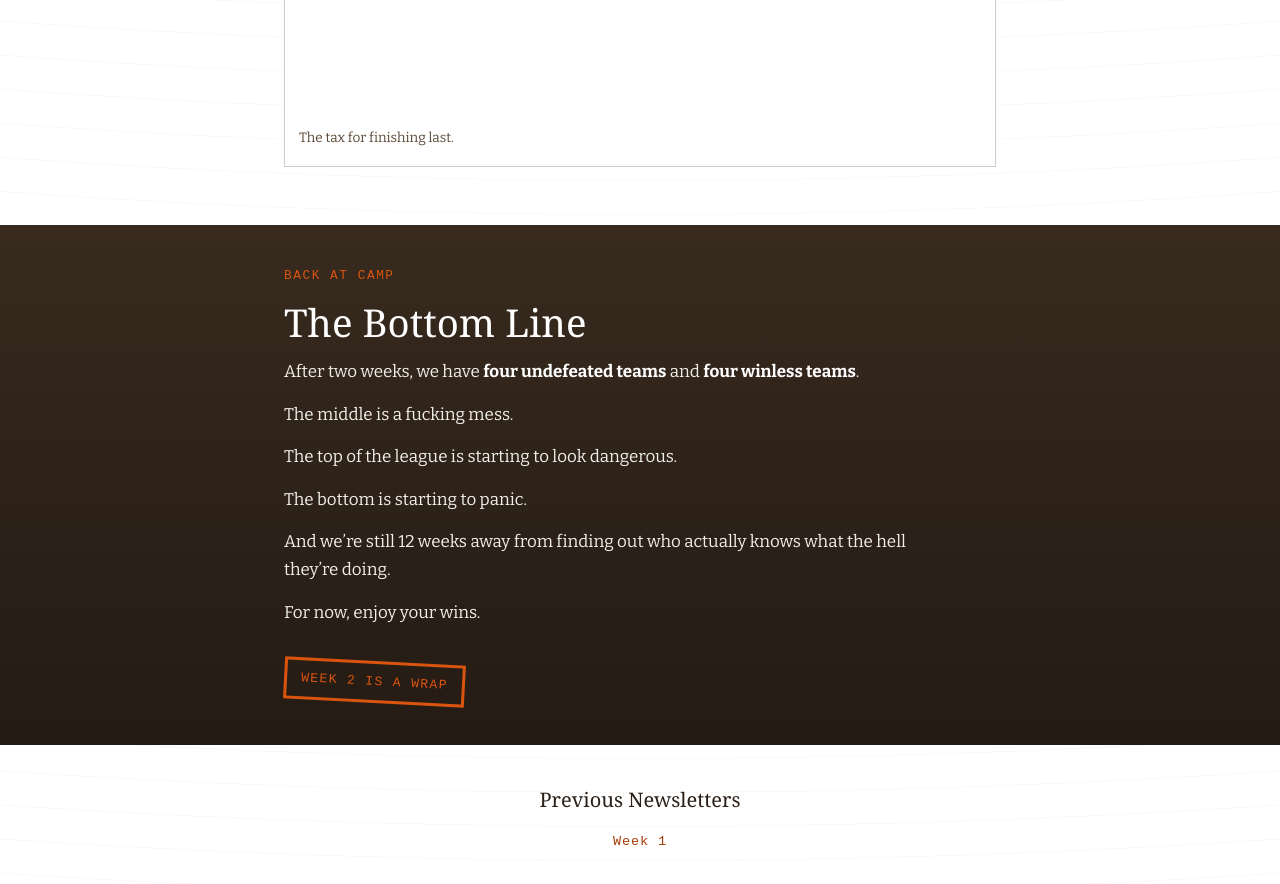
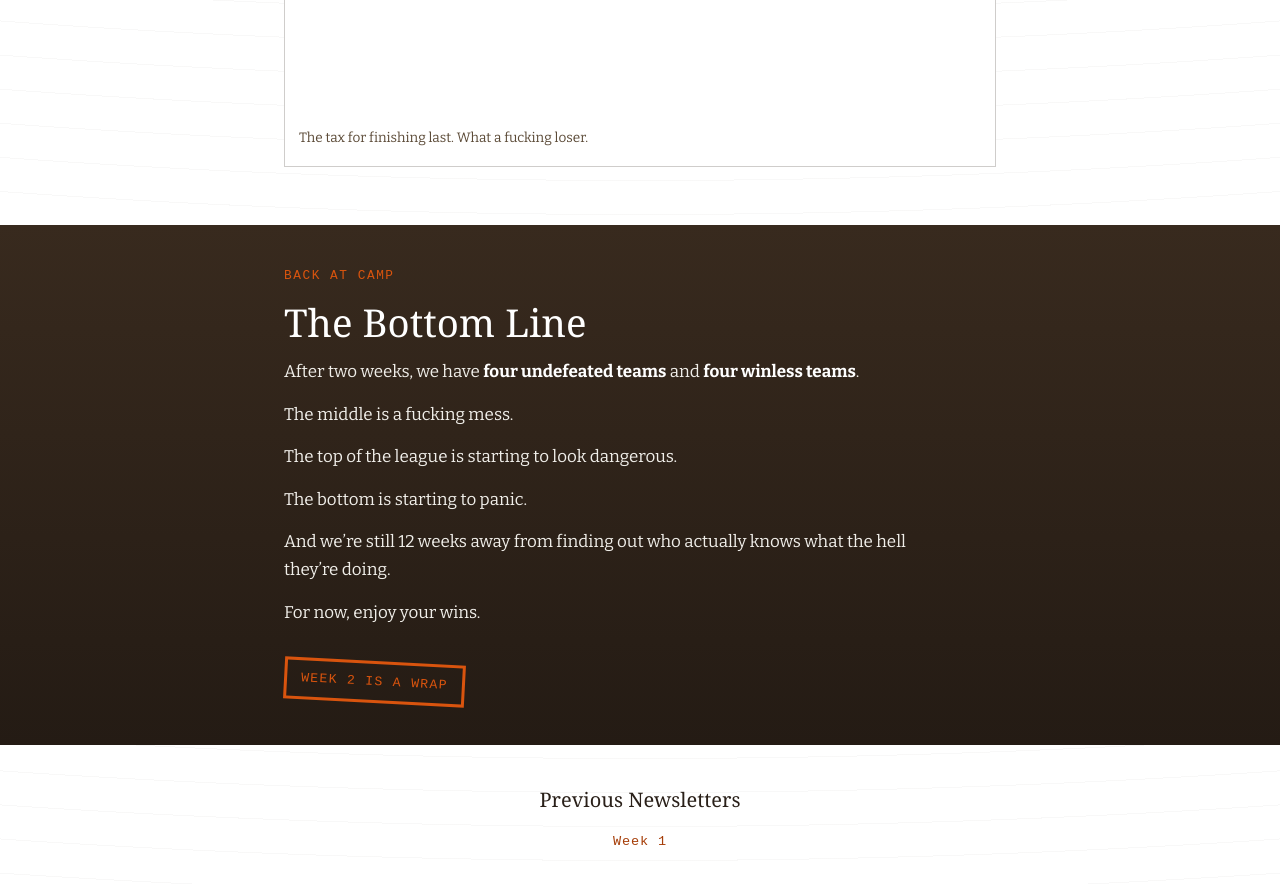
Before and after one commit to charlesnicholswi-cloud/cast-blast, a plain HTML site: page week2.html in a window 1280 px wide. Shown: the part 8660-9544 px from the top of the page. Drawn offline with nearby package versions, Linux system fonts and the light colour scheme; grey boxes are pictures that could not be loaded; a web font is replaced by a local one.

Commit message:
Update week2.html

```diff
--- a/week2.html
+++ b/week2.html
@@ -865,7 +865,7 @@
           <div class="video-embed">
             <iframe src="https://player.vimeo.com/video/1229093544?badge=0&amp;autopause=0&amp;player_id=0&amp;app_id=58479&amp;loop=1" width="340" height="604" frameborder="0" allow="autoplay; fullscreen; picture-in-picture; clipboard-write; encrypted-media; web-share" referrerpolicy="strict-origin-when-cross-origin" title="Week 1 Loser"></iframe>
           </div>
-          <p>The tax for finishing last.</p>
+          <p>The tax for finishing last. What a fucking loser.</p>
         </div>
 
       </div>
```
